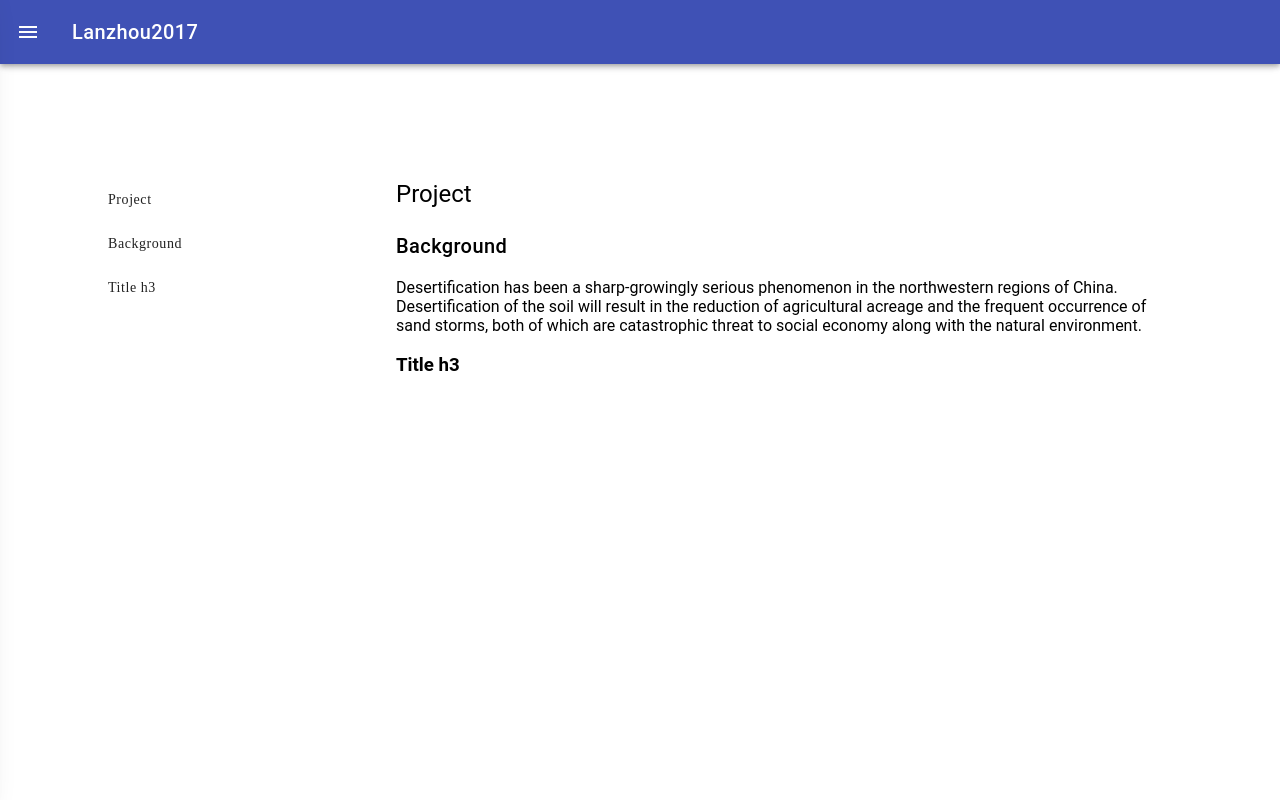
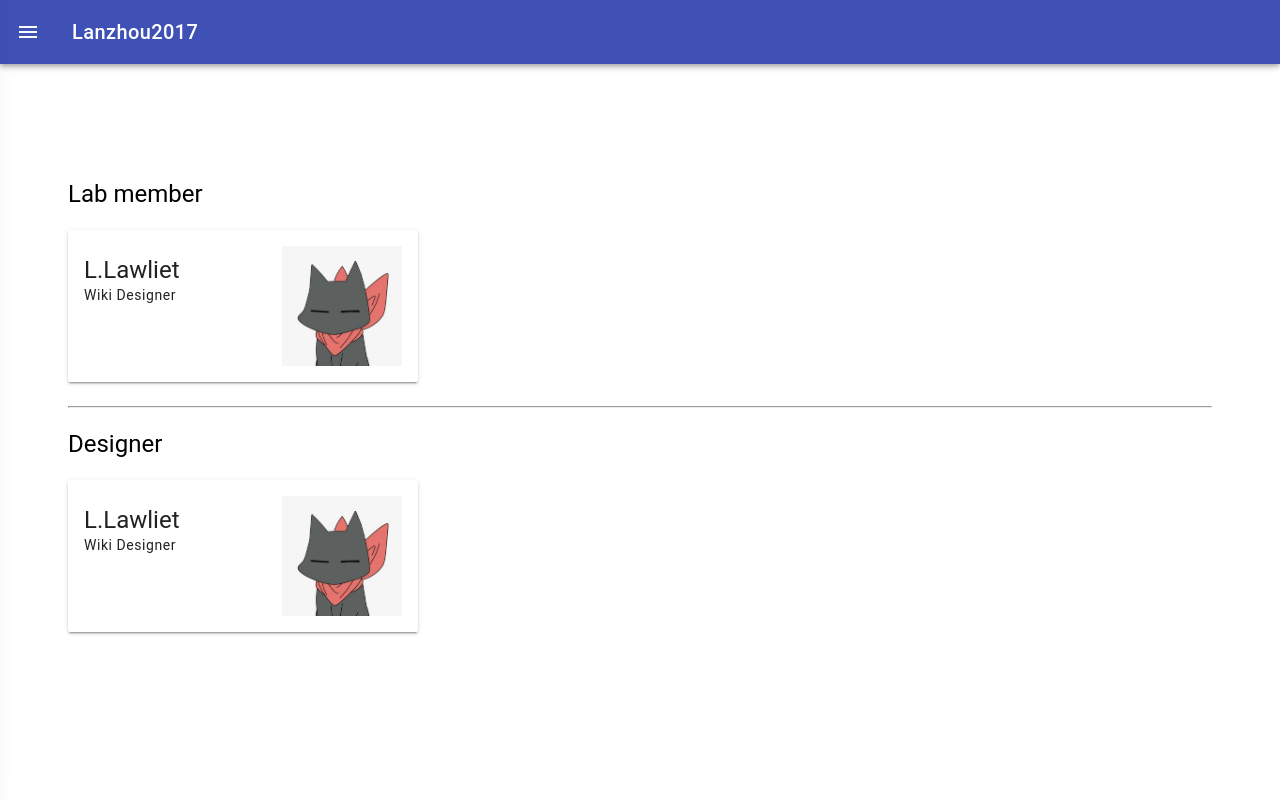
Before and after one commit to L-Sun/igem-lanzhou2017, a plain HTML site: page team.html in a window 1280 px wide. Shown: the top 800 px of the page. Drawn offline with Linux system fonts and the light colour scheme.

Commit message:
finish some sthing in team page

```diff
--- a/css/main.less
+++ b/css/main.less
@@ -35,15 +35,12 @@ a, a:active, a:hover, a:link, a:visited {
     color: rgba(0,0,0,.87);
     font-family: Roboto Mono;
 }
-nav ul{
+nav ul {
     list-style-type: none;
 }
-li{
+li {
     list-style: none;
     padding-bottom: 8px;
-}
-h1{
-
 }
 
 body{
@@ -145,6 +142,19 @@ body{
 }
 .page__article__citation__item{
     color: #4F4F4F;
+}
+
+// Team
+.team-page{
+    display: block;
+}
+.team-cards{
+    padding: 0;
+
+    .mdc-card{
+        min-width: 320px;
+        max-width: 21.875rem;
+    }
 }
 
 /* Footer */
--- a/team.html
+++ b/team.html
@@ -58,30 +58,38 @@
 		</div>
 	</aside>
 
-	<main class="page__content">
-		<nav class="page__drawer mdc-persistent-drawer">
-			<ul class="page__drawer-list">
-				<template id="temp-page-list">
-					<li class="page__drawer-list__item">
-						<a href="" class="page__drawer-list__link"></a>
-					</li>
-				</template>
-				<!-- Use template tag to generate these link -->
-				<li class="page__drawer-list__item">
-				</li>
-			</ul>
-		</nav>
-		<article class="page__article">
-			<h1 class="mdc-typography--headline">Project</h1>
-			<h2 class="mdc-typography--title">
-				Background
-				<!-- <span class="mdc-typography--caption">Caption.</span> -->
-			</h2>
-			<p class="page__article__background">
-				Desertification has been a sharp-growingly serious phenomenon in the northwestern regions of China. Desertification of the soil will result in the reduction of agricultural acreage and the frequent occurrence of sand storms, both of which are catastrophic threat to social economy along with the natural environment.
-			</p>
-			<h3>Title h3</h3>
-		</article>
+	<main class="page__content team-page">
+		<h2 class="mdc-typography--headline">Lab member</h2>
+		<ul class="team-cards">
+			<li>
+				<div class="mdc-card">
+					<div class="mdc-card__horizontal-block">
+						<section class="mdc-card__primary">
+							<h1 class="mdc-card__title mdc-card__title--large">L.Lawliet</h1>
+							<h2 class="mdc-card__subtitle">Wiki Designer</h2>
+						</section>
+						<img src="image/card.jpg" alt="" class="mdc-card__media-item mdc-card__media-item--1dot5x">
+					</div>
+					<section class="mdc-card__actions"></section>
+				</div>
+			</li>
+		</ul>
+		<hr>
+		<h2 class="mdc-typography--headline">Designer</h2>
+		<ul class="team-cards">
+			<li>
+				<div class="mdc-card">
+					<div class="mdc-card__horizontal-block">
+						<section class="mdc-card__primary">
+							<h1 class="mdc-card__title mdc-card__title--large">L.Lawliet</h1>
+							<h2 class="mdc-card__subtitle">Wiki Designer</h2>
+						</section>
+						<img src="image/card.jpg" alt="" class="mdc-card__media-item mdc-card__media-item--1dot5x">
+					</div>
+					<section class="mdc-card__actions"></section>
+				</div>
+			</li>
+		</ul>
 	</main>
 
 	<footer class="footer">
```
Also changed, not shown: css/main.css, image/card.jpg (added).
